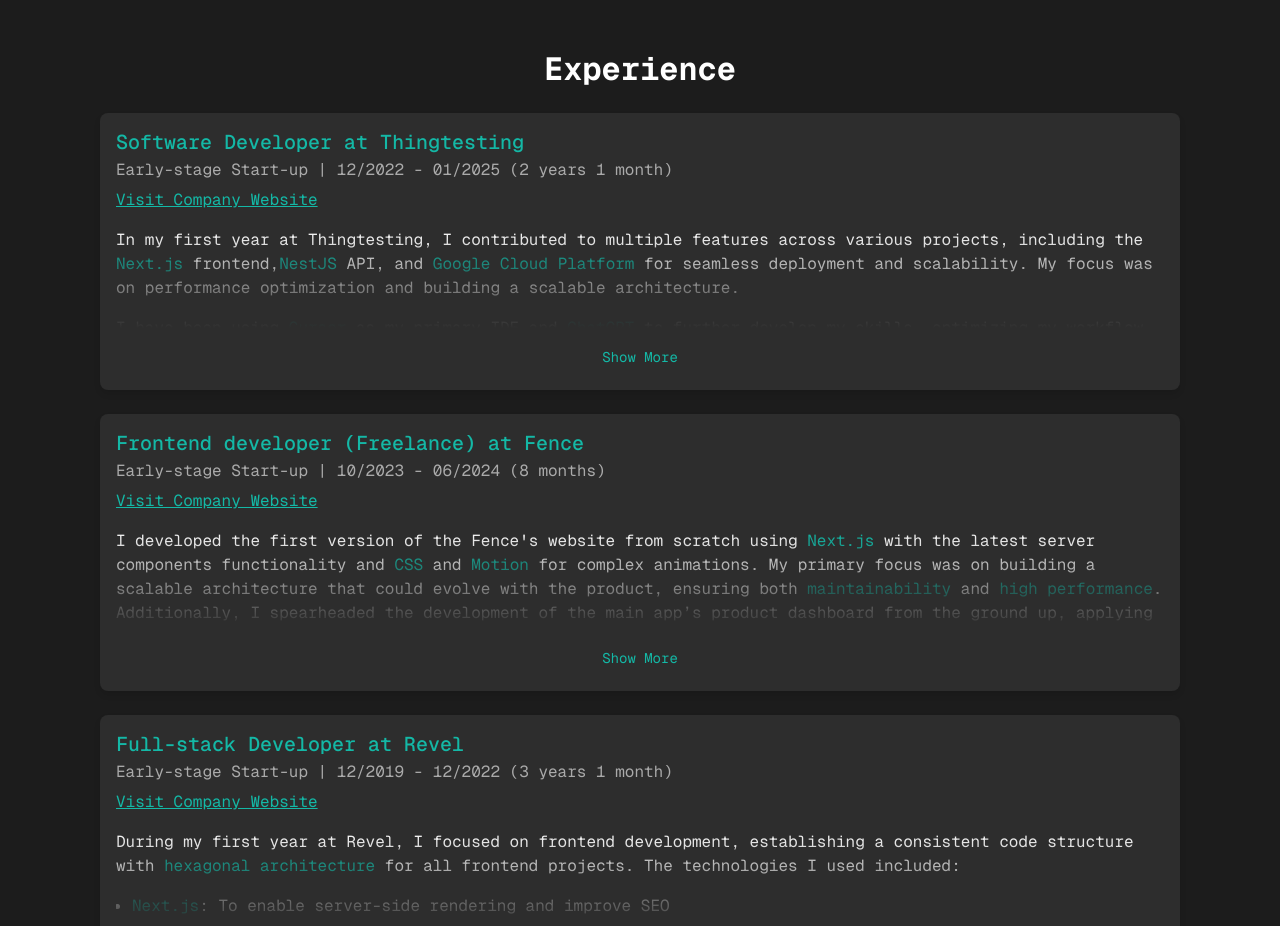
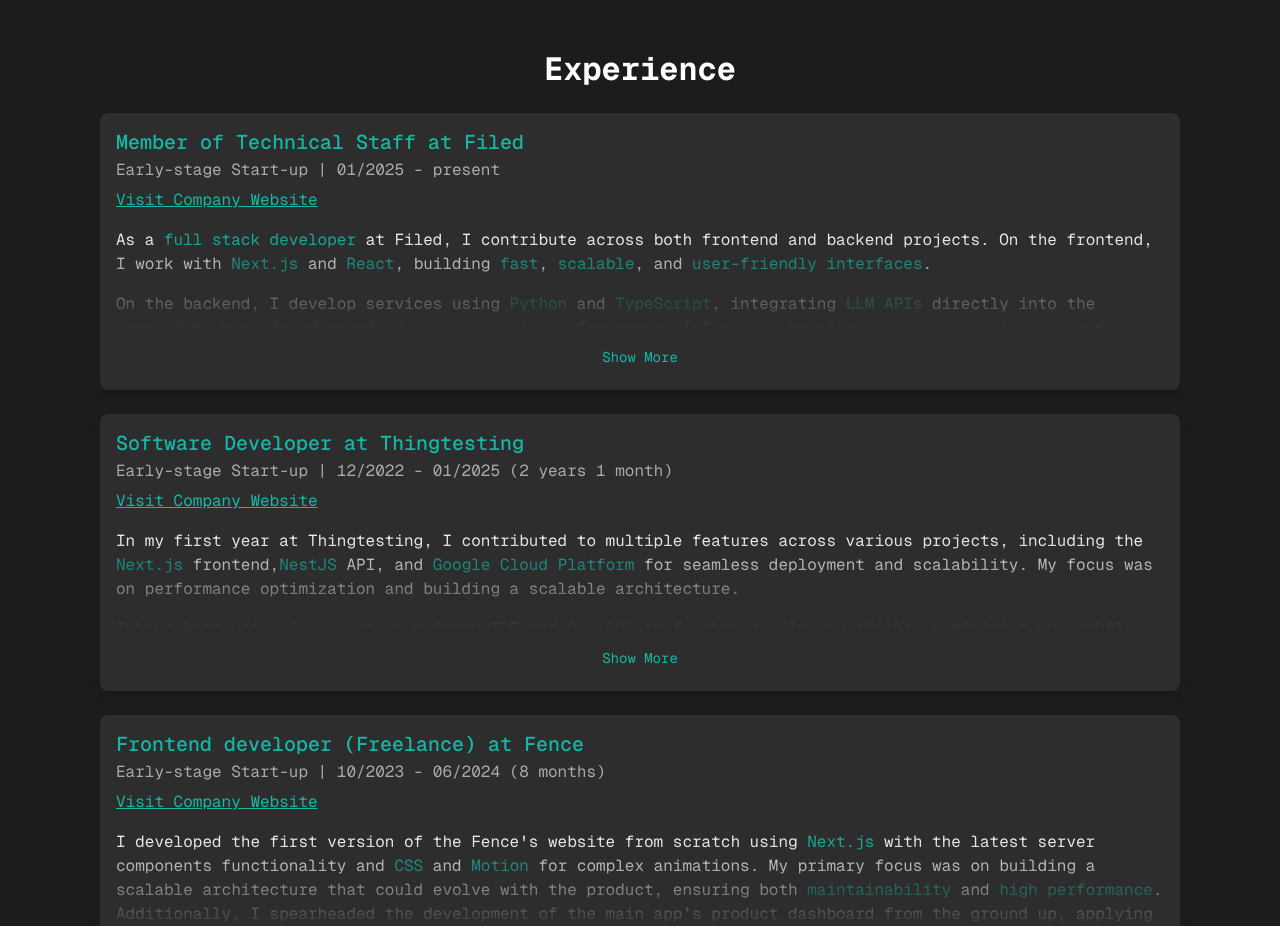
Before and after one commit to MeryScarlet15/portfolio, a Next.js app: page / in a window 1280 px wide. Shown: the part 2660-3586 px from the top of the page. Built offline with nearby package versions, Linux system fonts and the light colour scheme.

Commit message:
update jobs

```diff
--- a/src/modules/experience/components/job-list/job-list.tsx
+++ b/src/modules/experience/components/job-list/job-list.tsx
@@ -2,10 +2,19 @@
 import { Cibernos } from '../jobs/cibernos'
 import { Dime } from '../jobs/dime'
 import { Fence } from '../jobs/fence'
+import { Filed } from '../jobs/filed'
 import { Revel } from '../jobs/revel'
 import { Thingtesting } from '../jobs/thingtesting'
 
 export const jobs = [
+  {
+    title: 'Member of Technical Staff',
+    company: 'Filed',
+    link: 'https://www.filed.com/',
+    isStartup: true,
+    period: '01/2025 - present',
+    description: <Filed />
+  },
   {
     title: 'Software Developer',
     company: 'Thingtesting',
--- /dev/null
+++ b/src/modules/experience/components/jobs/filed.tsx
@@ -0,0 +1,21 @@
+export const Filed = () => {
+  return (
+    <>
+      <p>
+        As a <span>full stack developer</span> at Filed, I contribute across
+        both frontend and backend projects. On the frontend, I work with{' '}
+        <span>Next.js</span> and <span>React</span>, building <span>fast</span>,{' '}
+        <span>scalable</span>, and <span>user-friendly interfaces</span>.
+      </p>
+
+      <p>
+        On the backend, I develop services using <span>Python</span> and{' '}
+        <span>TypeScript</span>, integrating <span>LLM APIs</span> directly into
+        the product to provide advanced <span>AI-powered features</span> for
+        users. I focus on creating <span>clean</span>, <span>maintainable</span>
+        , and <span>scalable architectures</span> while ensuring{' '}
+        <span>high performance</span> and reliability.
+      </p>
+    </>
+  )
+}
```
